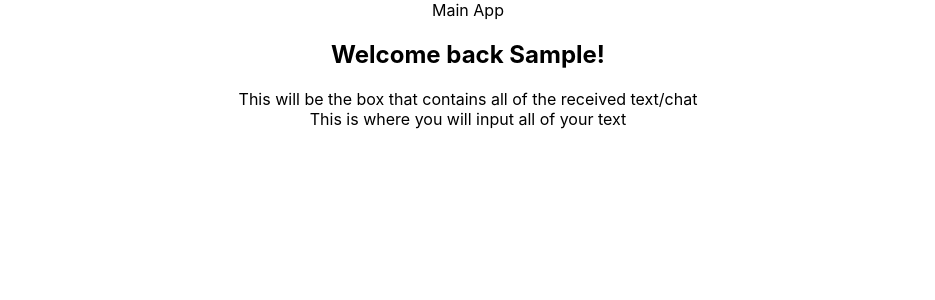
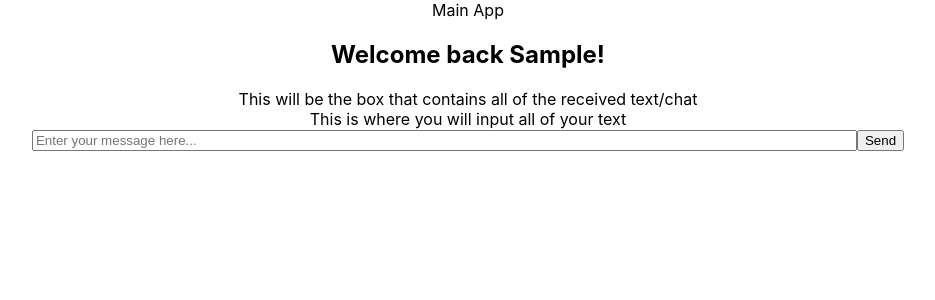
Before and after one commit to atcriteria/mymessenger-frontend, a React (Create React App) app: page / in a window 1280 px wide. Both pictures are taken after typing "Sample" into the empty fields and a click on the button "Submit". Shown: the top 300 px of the page, without its empty margins (172-1107 px from the left). Built offline with nearby package versions, Linux system fonts and the light colour scheme.

Commit message:
added form and hook for TextField component

```diff
--- a/src/components/TextField.js
+++ b/src/components/TextField.js
@@ -1,9 +1,26 @@
 import {useState} from 'react';
 
+const initialValues = {
+    text: ""
+}
+
 export default function TextField(){
+    const [state, setState] = useState(initialValues)
+
+    const handleChange = e => {
+        return setState({
+            ...state,
+            [e.target.name]: e.target.value
+        })
+    }
+
     return(
         <div>
             This is where you will input all of your text
+            <form>
+                <input type="text" name="text" value={state.text} onChange={handleChange} placeholder="Enter your message here..." required maxLength="160" size="100" />
+                <button type="submit" >Send</button>
+            </form>
         </div>
     )
 }
```
